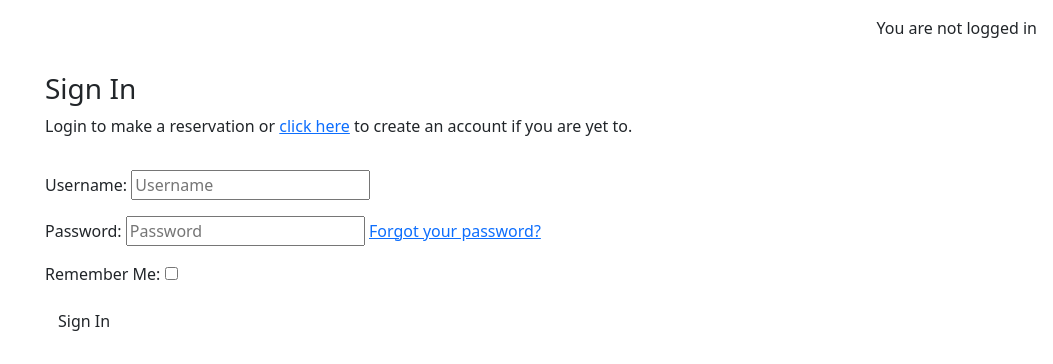
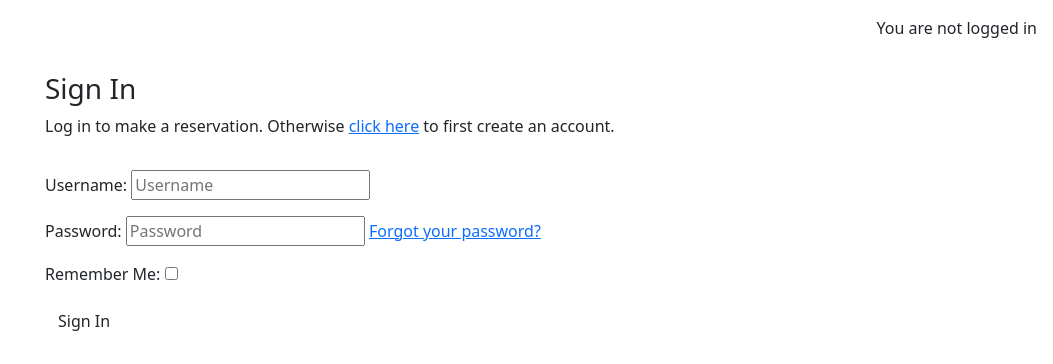
Before and after one commit to Sirjay009/Sirjays-Cuisine, a Django app: page /accounts/login/ in a window 1280 px wide. Shown: the part 56-420 px from the top of the page, without its empty margins (227-1280 px from the left). Run offline with Django 4.2, Linux system fonts and the light colour scheme; some libraries are stand-ins or nearby versions.

Commit message:
Edit login.html file

```diff
--- a/templates/account/login.html
+++ b/templates/account/login.html
@@ -11,7 +11,7 @@
     <div class="row">
         <div class="col-md-8 mt-3 offset-md-2">
             <h3>{% trans "Sign In" %}</h3>
-            <p>{% blocktrans %}Login to make a reservation or <a class="link" href="{{ signup_url }}">click here</a> to create an account if you are yet to.{% endblocktrans %}</p>
+            <p>{% blocktrans %}Log in to make a reservation. Otherwise <a class="link" href="{{ signup_url }}">click here</a> to first create an account.{% endblocktrans %}</p>
         </div>
     </div>
     <div class="row">
```
